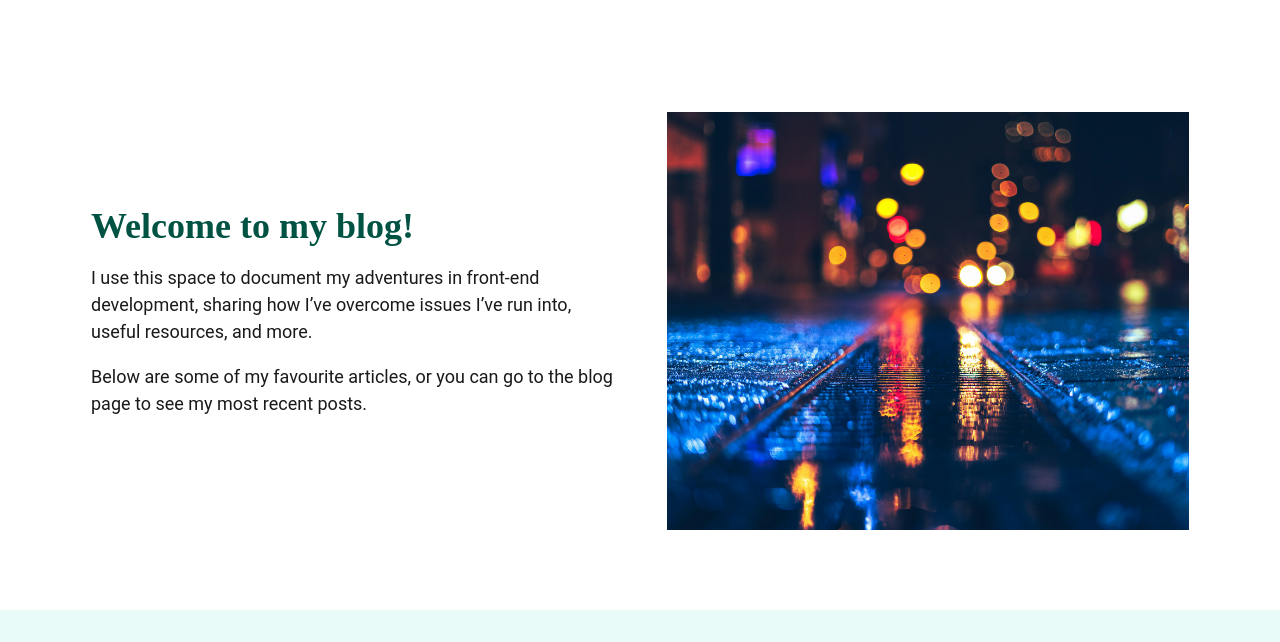
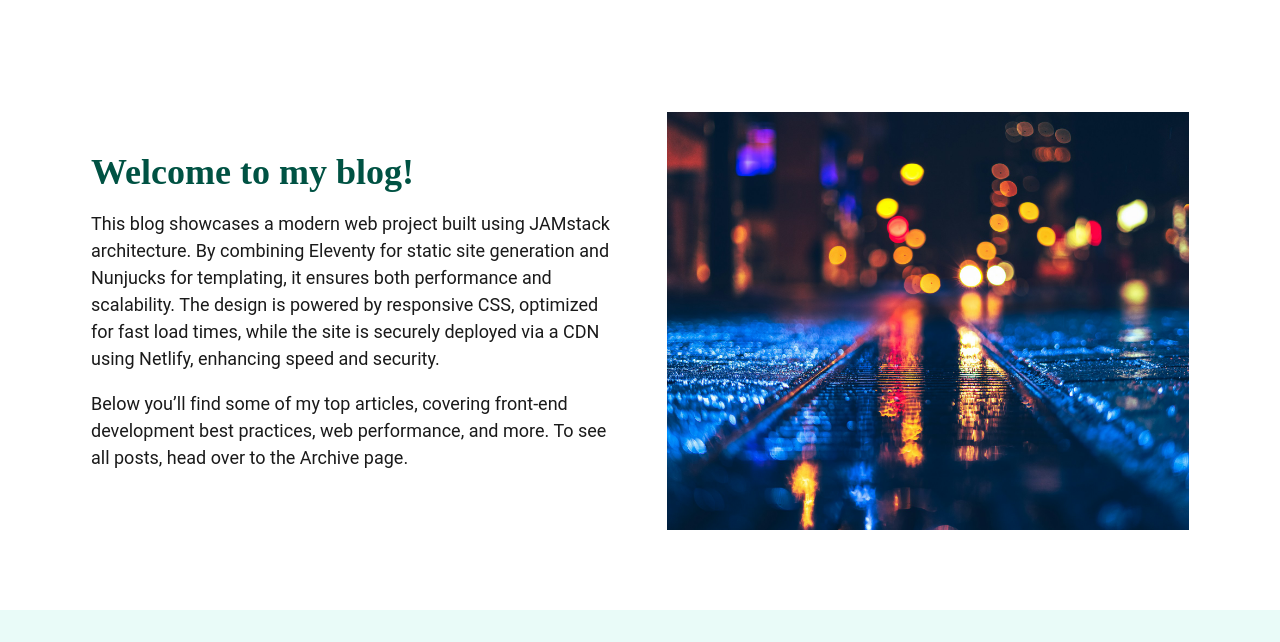
Before and after one commit to valentina-mota/11ty-blog-site, an Eleventy site: page src/index.njk in a window 1280 px wide. Shown: the part 158-800 px from the top of the page. Built offline with nearby package versions, Linux system fonts and the light colour scheme; Eleventy itself is replaced by a stand-in of ours; files that its build step writes are made by us from their sources.

Commit message:
changed text home blog

```diff
--- a/src/index.njk
+++ b/src/index.njk
@@ -8,13 +8,10 @@ layout: "base.njk"
     <div class="hero__content flow">
       <h1 class="section-title">Welcome to my blog!</h1>
       <p>
-        I use this space to document my adventures in front-end development,
-        sharing how I’ve overcome issues I’ve run into, useful resources, and
-        more.
+        This blog showcases a modern web project built using JAMstack architecture. By combining Eleventy for static site generation and Nunjucks for templating, it ensures both performance and scalability. The design is powered by responsive CSS, optimized for fast load times, while the site is securely deployed via a CDN using Netlify, enhancing speed and security.
       </p>
       <p>
-        Below are some of my favourite articles, or you can go to the blog page
-        to see my most recent posts.
+        Below you’ll find some of my top articles, covering front-end development best practices, web performance, and more. To see all posts, head over to the Archive page.
       </p>
       <!-- <div class="flex-group">
         <a href="#featured-articles" class="btn btn--primary"
```
